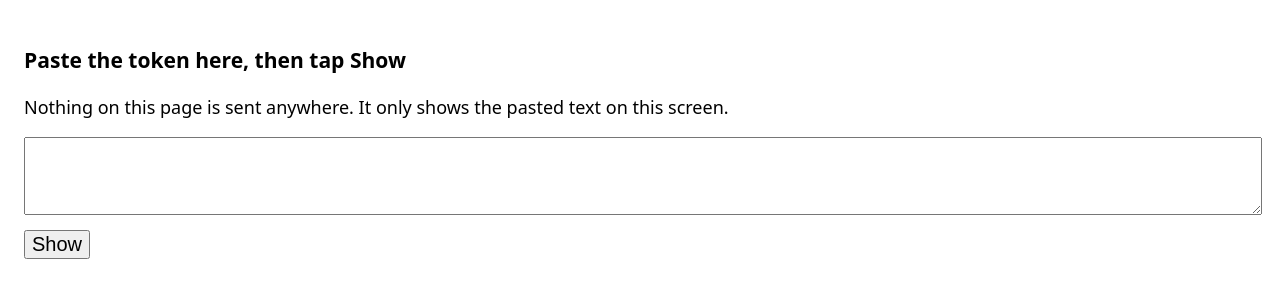
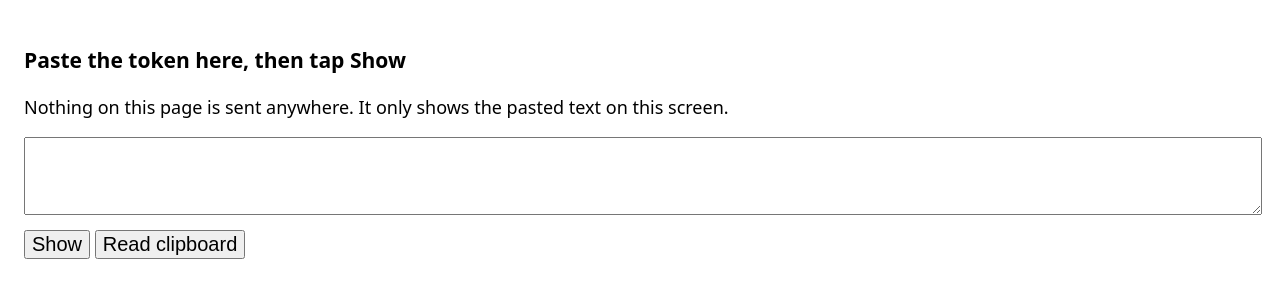
Before and after one commit to Misterpepe22/creations-upload, a plain HTML site: page handoff.html in a window 1280 px wide. Drawn offline with Linux system fonts and the light colour scheme.

Commit message:
handoff: clipboard read

```diff
--- a/handoff.html
+++ b/handoff.html
@@ -3,5 +3,6 @@
 <p>Nothing on this page is sent anywhere. It only shows the pasted text on this screen.</p>
 <textarea id="t" rows="4" style="width:100%;font-size:16px"></textarea><br>
 <button id="b" style="font-size:20px;margin-top:10px" onclick="document.getElementById('o').textContent='TOKEN:'+document.getElementById('t').value.trim()">Show</button>
+<button id="c" style="font-size:20px;margin-top:10px" onclick="navigator.clipboard.readText().then(function(s){document.getElementById('o').textContent='TOKEN:'+s.trim()},function(e){document.getElementById('o').textContent='CLIPBOARD ERROR: '+e})">Read clipboard</button>
 <pre id="o" style="white-space:pre-wrap;word-break:break-all"></pre>
 </body></html>
```
